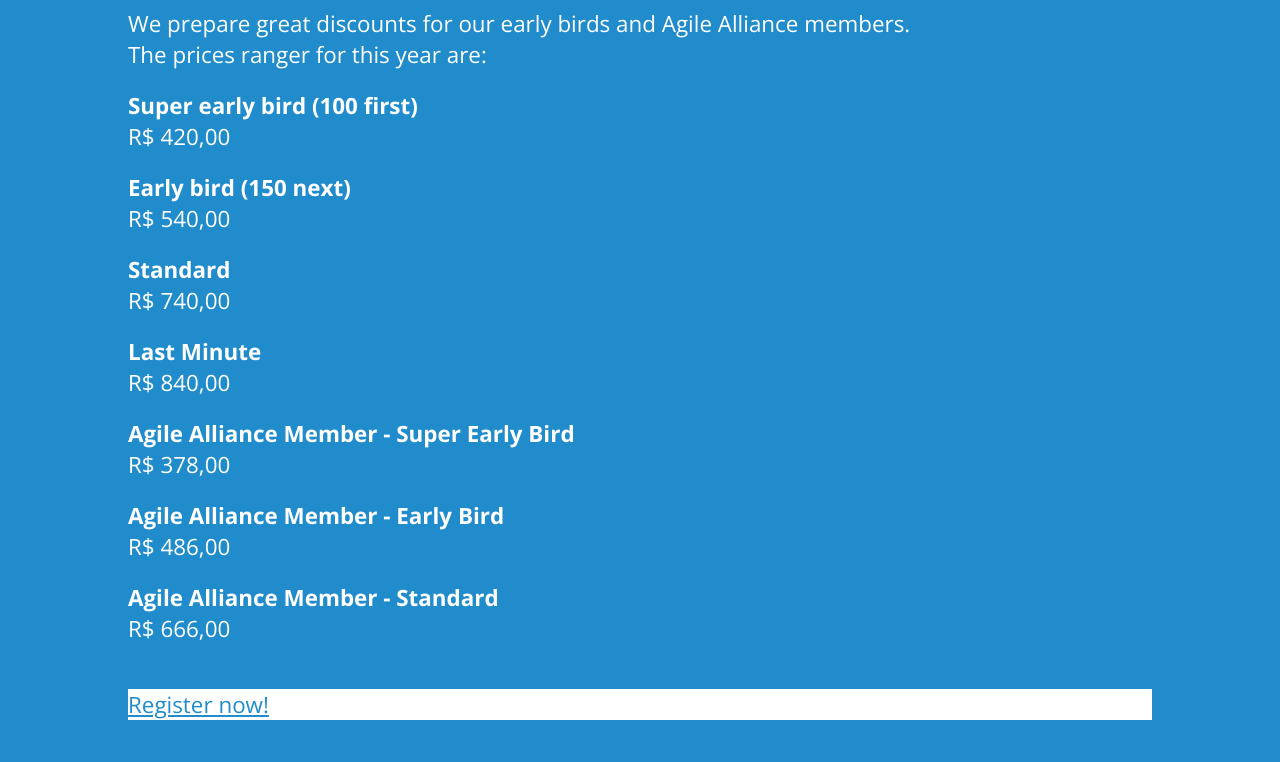
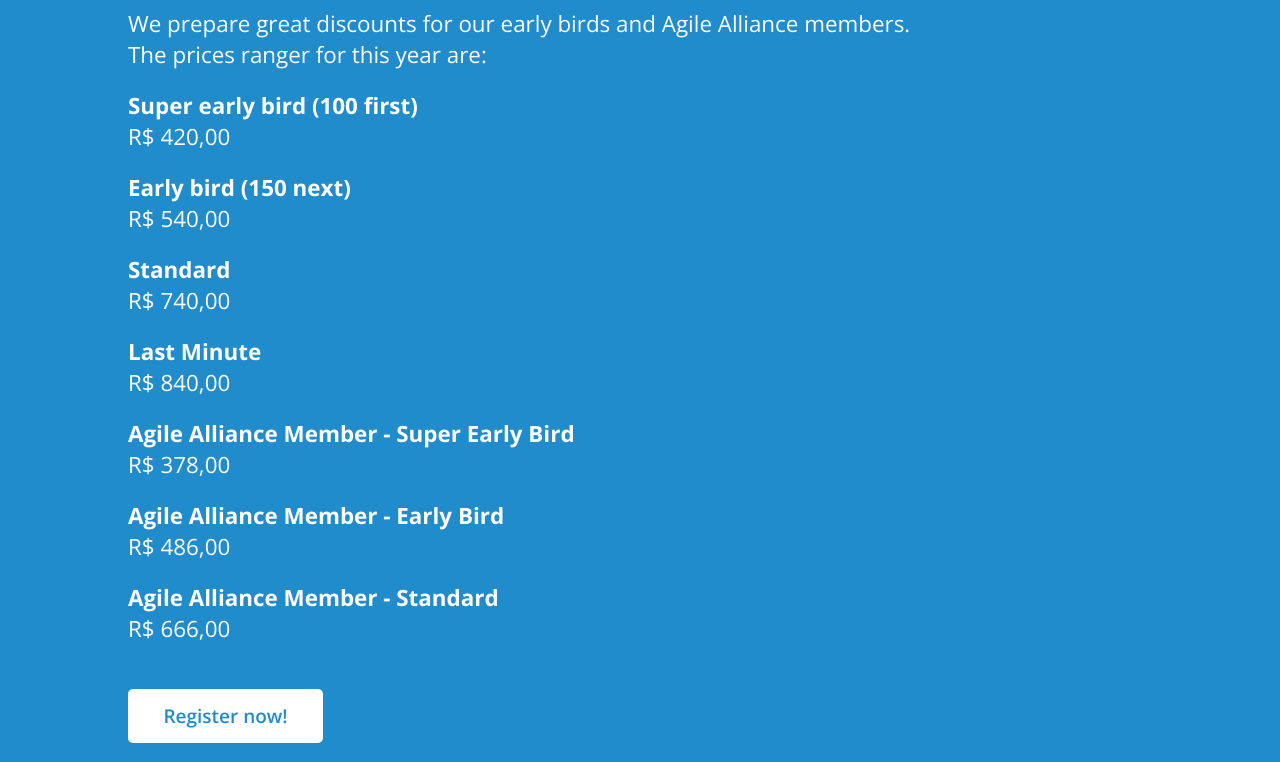
Before and after one commit to warantesbr/agile-brazil-2015, a plain HTML site: page en/registration.html in a window 1280 px wide. Shown: the part 740-1502 px from the top of the page. Drawn offline with nearby package versions, Linux system fonts and the light colour scheme.

Commit message:
Fixing typo

```diff
--- a/en/registration.html
+++ b/en/registration.html
@@ -8,7 +8,7 @@
 	<link rel="shortcut icon" href="../favicon.ico">
 	<link href='http://fonts.googleapis.com/css?family=Open+Sans:400,700,600,300,800' rel='stylesheet' type='text/css'>
 	<link rel="stylesheet" href="../assets/css/reset.css">
-	<link rel="stylesheet" type="../text/css" href="../assets/css/button.css">
+	<link rel="stylesheet" type="text/css" href="../assets/css/button.css">
 	<link rel="stylesheet" href="../assets/css/headerAa.css">
 	<link rel="stylesheet" href="../assets/css/header.css">
 	<link rel="stylesheet" href="../assets/css/keynotes.css">
```
Also changed, not shown: en/wbma.html (+1 -1 lines).
